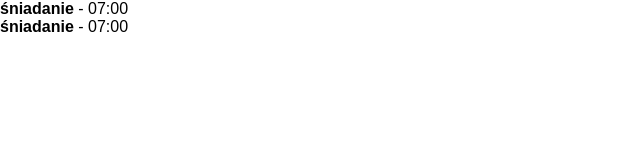
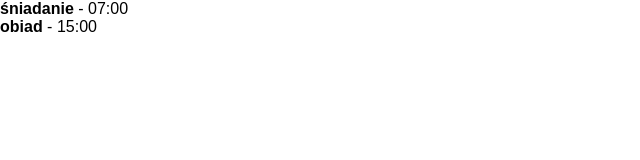
Before and after one commit to jakub-c/videopoint-react-pierwsze-kroki, a React (Create React App) app: page / in a window 1280 px wide. Shown: the top 160 px of the page, without its empty margins (0-640 px from the left). Built offline with nearby package versions, Linux system fonts and the light colour scheme.

Commit message:
props-wysylamy-dane-do-komponentow

```diff
--- a/src/App.jsx
+++ b/src/App.jsx
@@ -4,8 +4,8 @@ import Countdown from "./Countdown";
 
 const App = () => (
   <div>
-    <Countdown />
-    <Countdown />
+    <Countdown name="śniadanie" time="07:00" />
+    <Countdown name="obiad" time="15:00" />
   </div>
 );
 
--- a/src/Countdown.jsx
+++ b/src/Countdown.jsx
@@ -1,8 +1,8 @@
 import React from "react";
 
-const Countdown = () => (
+const Countdown = props => (
   <div className="countdown">
-    <strong>śniadanie</strong> - 07:00
+    <strong>{props.name}</strong> - {props.time}
   </div>
 );
 
```
